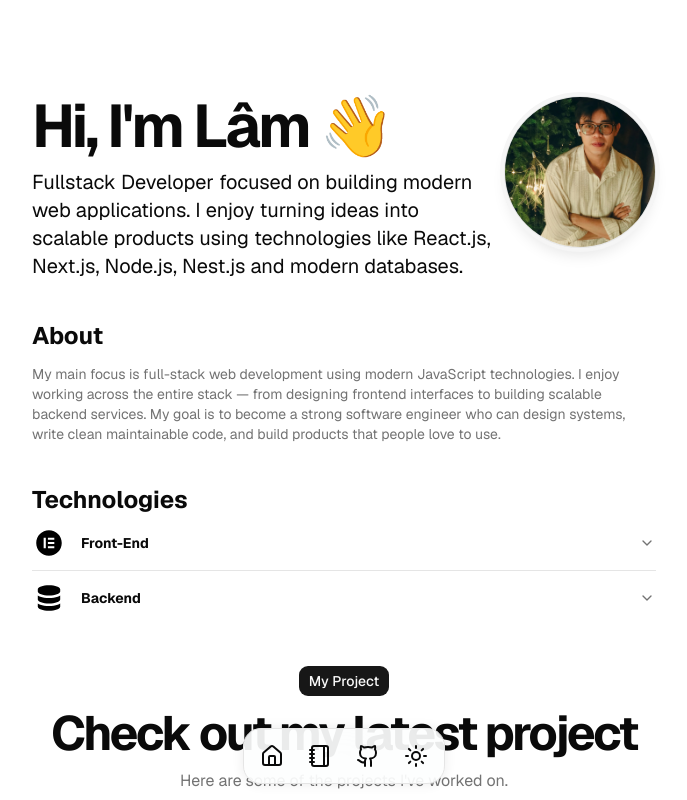
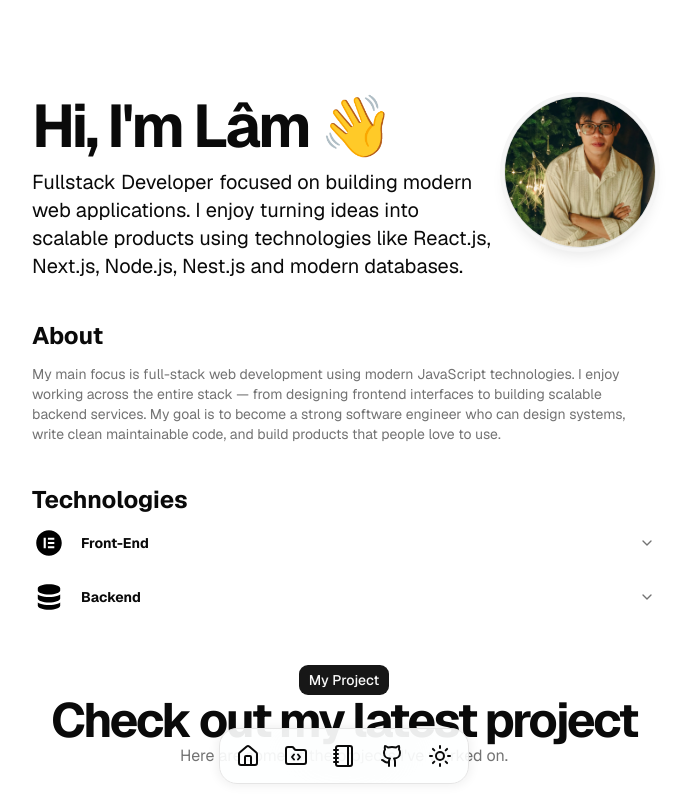
Before and after one commit to lampng/lampng-portfolio, a Next.js app: page / in a window 1280 px wide. Shown: the top 800 px of the page, without its empty margins (296-983 px from the left). Built offline with nearby package versions, Linux system fonts and the light colour scheme.

Commit message:
add project page & add project dock menu

```diff
--- a/package.json
+++ b/package.json
@@ -21,7 +21,7 @@
         "clsx": "^2.1.1",
         "framer-motion": "^12.37.0",
         "lucide-react": "^0.577.0",
-        "motion": "^12.37.0",
+        "motion": "^12.38.0",
         "next": "16.1.6",
         "radix-ui": "^1.4.3",
         "react": "19.2.3",
--- a/src/app/layout.tsx
+++ b/src/app/layout.tsx
@@ -1,13 +1,14 @@
 import type { Metadata } from 'next';
 import { Geist } from 'next/font/google';
 import './globals.css';
-import { cn } from "@/lib/utils";
+import { cn } from '@/lib/utils';
 
 const geist = Geist({ subsets: ['latin'], variable: '--font-sans' });
 
 export const metadata: Metadata = {
     title: 'lampng - Portfolio',
     description: 'Full-stack developer portfolio & blog',
+    icons: '/lampng.png',
 };
 
 export default function RootLayout({ children }: { children: React.ReactNode }) {
--- a/src/app/page.tsx
+++ b/src/app/page.tsx
@@ -1,4 +1,3 @@
-/* eslint-disable @typescript-eslint/no-unused-vars */
 'use client';
 
 import { Accordion, AccordionContent, AccordionItem, AccordionTrigger } from '@/components/ui/accordion';
@@ -10,7 +9,7 @@ import { BlurFade } from '@/components/ui/blur-fade';
 import { TextAnimate } from '@/components/ui/text-animate';
 import Link from 'next/link';
 import { Avatar, AvatarImage } from '@/components/ui/avatar';
-const BLUR_FADE_DELAY = 0.04;
+const BLUR_FADE_DELAY = 0.05;
 export default function Home() {
     return (
         <main className="min-h-screen max-w-2xl mx-auto  py-12 px-6  sm:py-24">
@@ -18,19 +17,33 @@ export default function Home() {
                 <div className="gap-2 flex justify-between">
                     <div className="flex-col flex flex-1 space-y-3">
                         <div className="flex">
-                            <span className="inline-block text-5xl font-bold tracking-tighter sm:text-6xl xl:text-6xl/none">
+                            <TextAnimate
+                                className="inline-block text-5xl font-bold tracking-tighter sm:text-6xl xl:text-6xl/none"
+                                animation="blurIn"
+                                delay={BLUR_FADE_DELAY}
+                                as="span"
+                                by="line"
+                                once
+                            >
                                 Hi, I&apos;m Lâm 👋
-                            </span>
+                            </TextAnimate>
                         </div>
                         <div className="flex">
-                            <span className="inline-block max-w-[600px] md:text-xl">
+                            <TextAnimate
+                                className="inline-block max-w-[600px] md:text-xl"
+                                animation="blurIn"
+                                delay={BLUR_FADE_DELAY}
+                                as="span"
+                                by="line"
+                                once
+                            >
                                 Fullstack Developer focused on building modern web applications. I enjoy turning ideas
                                 into scalable products using technologies like React.js, Next.js, Node.js, Nest.js and
                                 modern databases.
-                            </span>
+                            </TextAnimate>
                         </div>
                     </div>
-                    <BlurFade delay={BLUR_FADE_DELAY} className="order-1 md:order-2">
+                    <BlurFade delay={BLUR_FADE_DELAY} className="order-1 md:order-2" offset={0} inView>
                         <Avatar className="size-28 md:size-38 border rounded-full shadow-lg ring-4 ring-muted">
                             <AvatarImage alt="lampng" src="/me.jpg" />
                         </Avatar>
@@ -39,18 +52,44 @@ export default function Home() {
             </section>
             {/* About section */}
             <section about="about" className="mt-10 space-y-3">
-                <h2 className="font-bold text-2xl">About</h2>
-                <p className="prose max-w-full text-pretty font-sans text-sm text-muted-foreground dark:prose-invert ">
+                <TextAnimate
+                    className="font-bold text-2xl"
+                    animation="blurIn"
+                    delay={BLUR_FADE_DELAY * 2}
+                    as="h2"
+                    by="line"
+                    once
+                >
+                    About
+                </TextAnimate>
+                <TextAnimate
+                    className="prose max-w-full text-pretty font-sans text-sm text-muted-foreground dark:prose-invert"
+                    animation="blurIn"
+                    delay={BLUR_FADE_DELAY * 2}
+                    as="p"
+                    by="line"
+                    once
+                >
                     My main focus is full-stack web development using modern JavaScript technologies. I enjoy working
                     across the entire stack — from designing frontend interfaces to building scalable backend services.
                     My goal is to become a strong software engineer who can design systems, write clean maintainable
                     code, and build products that people love to use.
-                </p>
+                </TextAnimate>
             </section>
-            {/* Skills section */}
-            <section about="about" className="mt-10">
-                <h2 className="font-bold text-2xl">Technologies</h2>
+            {/* Technologies section */}
+            <section about="Technologies" className="mt-10">
+                <TextAnimate
+                    className="font-bold text-2xl"
+                    animation="blurIn"
+                    delay={BLUR_FADE_DELAY * 3}
+                    as="h2"
+                    by="line"
+                    once
+                >
+                    Technologies
+                </TextAnimate>
                 <Accordion type="single" collapsible>
+                    <BlurFade delay={BLUR_FADE_DELAY * 4} className="order-1 md:order-2" offset={0} inView>
                         <AccordionItem value="item-1">
                             <AccordionTrigger className="flex items-center gap-4">
                                 <div className="flex items-center gap-4">
@@ -75,6 +114,8 @@ export default function Home() {
                                 <span className="font-bold underline">Next.js</span>
                             </AccordionContent>
                         </AccordionItem>
+                    </BlurFade>
+                    <BlurFade delay={BLUR_FADE_DELAY * 5} className="order-1 md:order-2" offset={0} inView>
                         <AccordionItem value="item-2">
                             <AccordionTrigger className="flex items-center gap-4">
                                 <div className="flex items-center gap-4">
@@ -97,24 +138,32 @@ export default function Home() {
                                 <span className="font-bold underline">MongoDB</span> -{' '}
                             </AccordionContent>
                         </AccordionItem>
+                    </BlurFade>
                 </Accordion>
             </section>
             {/* Project section */}
             <section about="Project" className="mt-10">
                 <div className="flex flex-col items-center justify-center text-center space-y-3">
+                    <BlurFade delay={BLUR_FADE_DELAY * 6} className="order-1 md:order-2" offset={0} inView>
                         <Button className="pointer-events-none">My Project</Button>
                         <h1 className="text-3xl font-bold tracking-tighter sm:text-4xl xl:text-5xl/none">
                             Check out my latest project
                         </h1>
-                    <span className="text-muted-foreground">Here are some of the projects I&apos;ve worked on.</span>
+
+                        <span className="text-muted-foreground">
+                            Here are some of the projects I&apos;ve worked on.
+                        </span>
+                    </BlurFade>
                 </div>
             </section>
-            {/* Contact */}
-            {/* Project section */}
-            <section about="Project" className="mt-10">
+            {/* Contact section */}
+            <section about="ProContactject" className="mt-10">
                 <div className="flex flex-col items-center justify-center text-center space-y-3">
+                    <BlurFade delay={BLUR_FADE_DELAY * 6} className="order-1 md:order-2" offset={0} inView>
                         <Button className="pointer-events-none">Contact</Button>
-                    <h1 className="text-3xl font-bold tracking-tighter sm:text-4xl xl:text-5xl/none">Get in Touch</h1>
+                        <h1 className="text-3xl font-bold tracking-tighter sm:text-4xl xl:text-5xl/none">
+                            Get in Touch
+                        </h1>
                         <span className="text-muted-foreground">
                             Feel free to reach out if youd like to chat Simply send me an{' '}
                             <a href="mailto:lampngia@gmail.com" className="">
@@ -122,6 +171,7 @@ export default function Home() {
                             </a>{' '}
                             and I&apos;ll get back to you as soon as possible.
                         </span>
+                    </BlurFade>
                 </div>
             </section>
             <DockMenu />
--- /dev/null
+++ b/src/app/project/page.tsx
@@ -0,0 +1,9 @@
+import React from 'react';
+
+export default function ProjectPage() {
+    return (
+        <main className="min-h-screen max-w-2xl mx-auto  py-12 px-6 sm:py-24">
+            <div>ProjectPage</div>
+        </main>
+    );
+}
--- a/src/components/ui/dockMenu.tsx
+++ b/src/components/ui/dockMenu.tsx
@@ -2,7 +2,7 @@
 
 import React from 'react';
 import { Dock, DockIcon } from './dock';
-import { Github, Home, Notebook, Sun } from 'lucide-react';
+import { Github, Home, Notebook, Sun, FolderCode } from 'lucide-react';
 import Link from 'next/link';
 
 export default function DockMenu() {
@@ -15,18 +15,24 @@ export default function DockMenu() {
                     </Link>
                 </DockIcon>
                 <DockIcon>
-                    <Link href="/blog"><Notebook /></Link>
-
+                    <Link href="/project">
+                        <FolderCode />
+                    </Link>
                 </DockIcon>
                 <DockIcon>
-                    <Link href="https://github.com/lampng"><Github /></Link>
-
-
+                    <Link href="/blog">
+                        <Notebook />
+                    </Link>
                 </DockIcon>
                 <DockIcon>
-                    <Link href="/"><Sun /></Link>
-
-
+                    <Link href="https://github.com/lampng">
+                        <Github />
+                    </Link>
+                </DockIcon>
+                <DockIcon>
+                    <Link href="/">
+                        <Sun />
+                    </Link>
                 </DockIcon>
             </Dock>
         </div>
```
Also changed, not shown: public/lampng.png (added), 1 other file (tests, documents, lock files or other folders). Lines whose indentation alone changed are shown as unchanged.
